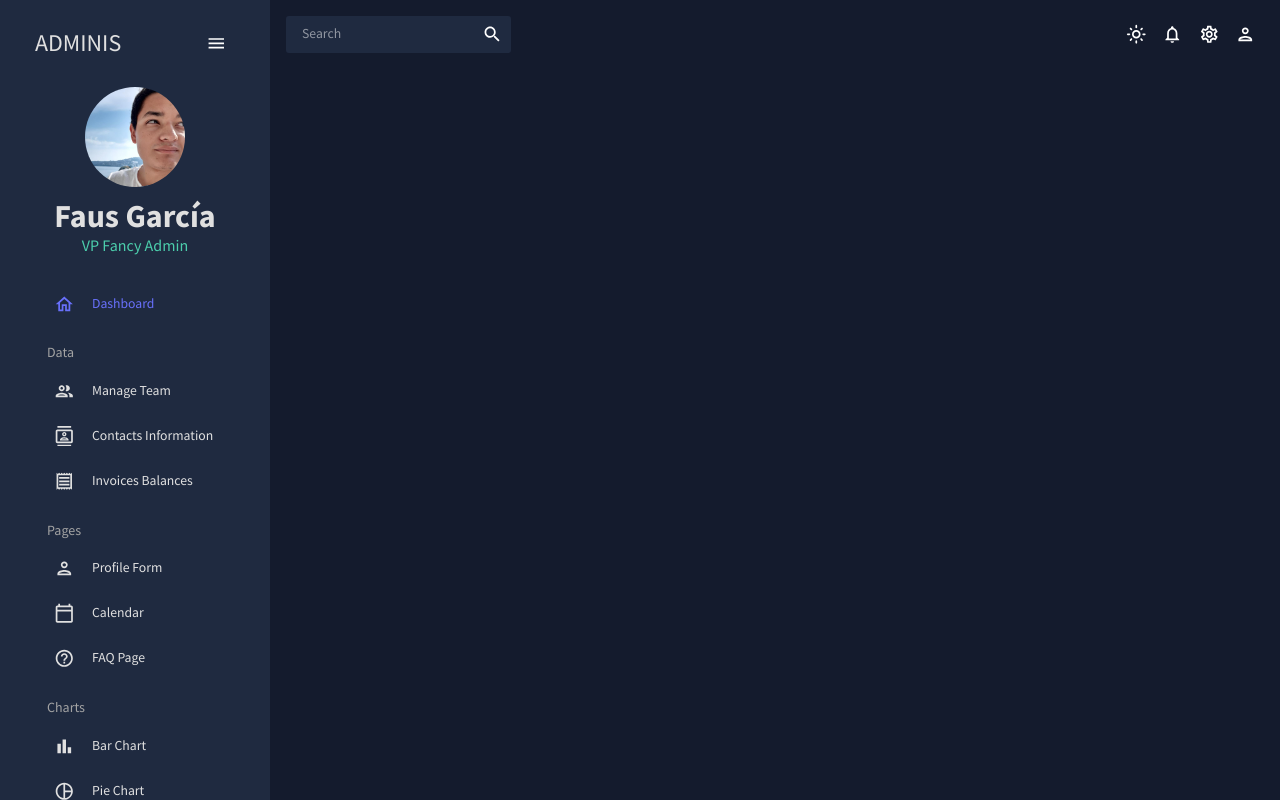
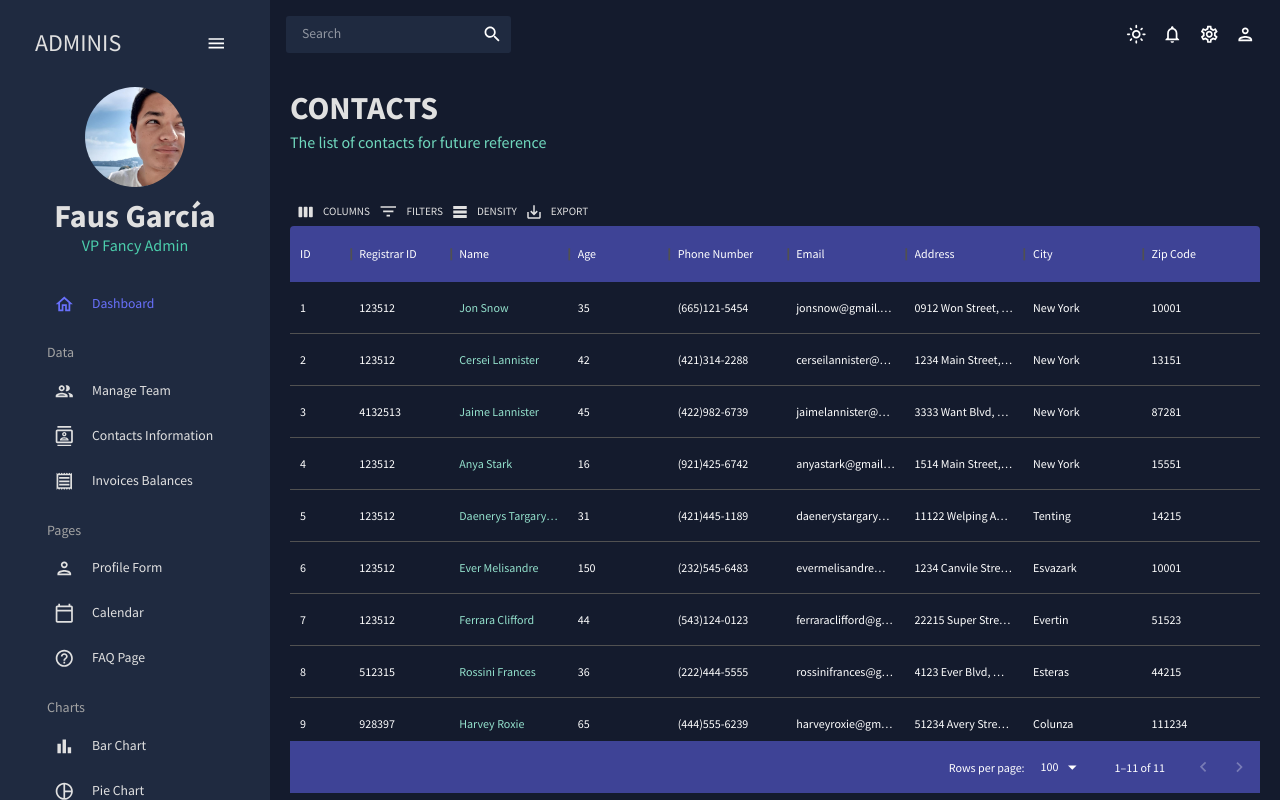
Before and after one commit to faustino-garcia/React-Dashboard, a React (Create React App) app: page /contacts in a window 1280 px wide. Built offline with nearby package versions, Linux system fonts and the light colour scheme.

Commit message:
Contacts component/page created

```diff
--- a/src/App.js
+++ b/src/App.js
@@ -6,7 +6,7 @@
 import Dashboard from "./scenes/dashboard";
 import Team from "./scenes/team";
 // import Invoices from "./scenes/invoices";
-// import Contacts from "./scenes/contacts";
+import Contacts from "./scenes/contacts";
 // import Bar from "./scenes/bar";
 // import Form from "./scenes/form";
 // import Line from "./scenes/line";
@@ -30,8 +30,8 @@
             <Routes>
               <Route path="/" element={<Dashboard/>} />
               <Route path="/team" element={<Team/>} />
+              <Route path="/contacts" element={<Contacts/>} />
               {/* <Route path="/invoices" element={<Invoices/>} /> */}
-              {/* <Route path="/contacts" element={<Contacts/>} /> */}
               {/* <Route path="/bar" element={<Bar/>} /> */}
               {/* <Route path="/form" element={<Form/>} /> */}
               {/* <Route path="/line" element={<Line/>} /> */}
--- /dev/null
+++ b/src/scenes/contacts/index.jsx
@@ -0,0 +1,64 @@
+import { Box } from "@mui/material";
+import { DataGrid, GridToolbar } from "@mui/x-data-grid";
+import { tokens } from "../../theme";
+import { mockDataContacts } from "../../data/mockData";
+import Header from "../../components/Header";
+import { useTheme } from "@mui/material";
+
+const Contacts = () => {
+  const theme = useTheme();
+  const colors = tokens(theme.palette.mode);
+
+  const columns = [
+    {field: "id", headerName: "ID", flex: 0.5},
+    {field: "registrarId", headerName: "Registrar ID"},
+    {field: "name", headerName: "Name", flex: 1, cellClassName: "name-column--cell"},
+    {field: "age", headerName: "Age", type: "number", headerAlign: "left", align: "left"},
+    {field: "phone", headerName: "Phone Number", flex: 1},
+    {field: "email", headerName: "Email", flex: 1},
+    {field: "address", headerName: "Address", flex: 1},
+    {field: "city", headerName: "City", flex: 1},
+    {field: "zipCode", headerName: "Zip Code", flex: 1},
+  ];
+
+  return (
+    <Box m="20px">
+      <Header title="CONTACTS" subtitle="The list of contacts for future reference" />
+      <Box m="40px 0 0 0" height="75vh" sx={{
+        "& .MuiDataGrid-root": {
+          border: "none",
+        },
+        "& .MuiDataGrid-cell": {
+          borderBottom: "none",
+        },
+        "& .name-column--cell": {
+          color: colors.greenAccent[300],
+        },
+        "& .MuiDataGrid-columnHeaders": {
+          backgroundColor: colors.blueAccent[700],
+          borderBottom: "none",
+        },
+        "& .MuiDataGrid-vitualScroller": {
+          backgroundColor: colors.primary[400],
+        },
+        "& .MuiDataGrid-footerContainer": {
+          borderTop: "none",
+          backgroundColor: colors.blueAccent[700],
+        },
+        "& .MuiDataGrid-toolbarContainer .MuiButton-text": {
+          color: `${ colors.grey[100] } !important`,
+        }
+      }}
+      >
+        <DataGrid
+          rows={mockDataContacts}
+          columns={columns}
+          components={{ Toolbar: GridToolbar }}
+        />
+      </Box>
+    </Box>
+  );
+
+};
+
+export default Contacts;
```
